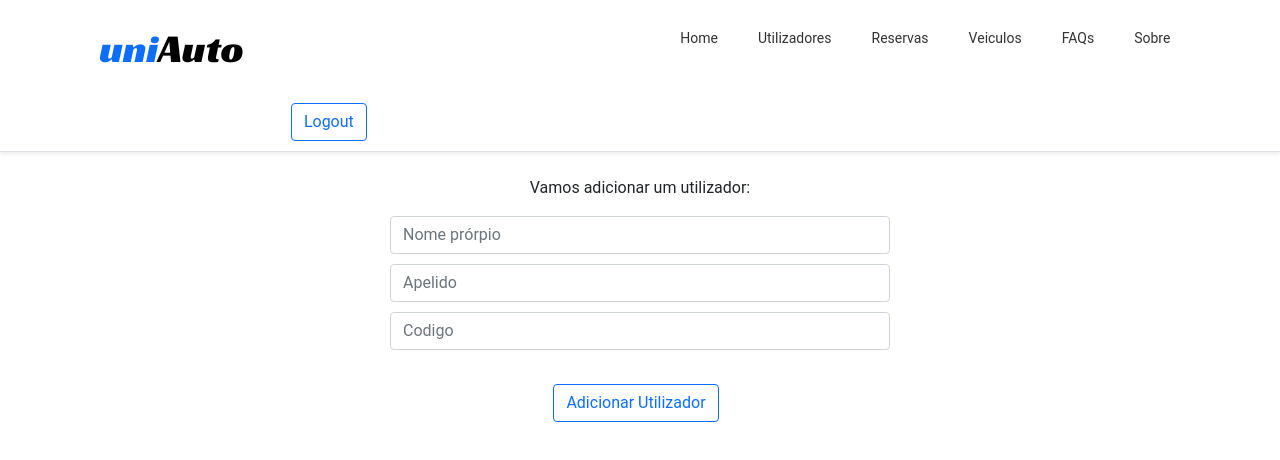
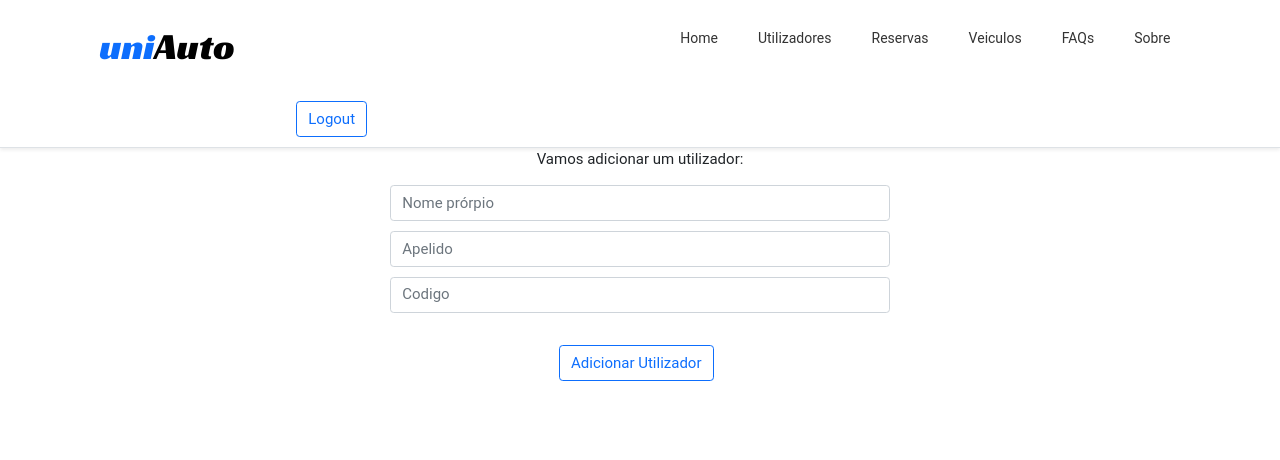
Before and after one commit to Bullmast/UniAuto, a React (Create React App) app in the folder src/webapp/: page /Utilizadores in a window 1280 px wide. Shown: the top 460 px of the page. Built offline with nearby package versions, Linux system fonts and the light colour scheme.

Commit message:
problema do scroll dos veiculos no firefpx

```diff
--- a/src/webapp/public/index.html
+++ b/src/webapp/public/index.html
@@ -10,6 +10,10 @@
           content="Web site created using create-react-app"
   />
   <link rel="apple-touch-icon" href="%PUBLIC_URL%/logo192.png" />
+  <link rel="stylesheet" href="https://www.w3schools.com/w3css/4/w3.css">
+  <link rel="stylesheet" href="https://fonts.googleapis.com/css?family=Lato">
+  <link rel="stylesheet" href="https://fonts.googleapis.com/css?family=Montserrat">
+  <link rel="stylesheet" href="https://cdnjs.cloudflare.com/ajax/libs/font-awesome/4.7.0/css/font-awesome.min.css">
   <!--
     manifest.json provides metadata used when your web app is installed on a
     user's mobile device or desktop. See https://developers.google.com/web/fundamentals/web-app-manifest/
--- a/src/webapp/src/DataList.js
+++ b/src/webapp/src/DataList.js
@@ -58,7 +58,6 @@ class DataList extends Component {
             return (
                 <div className="App-intro">
                     <h2>Utilizadores</h2>
-                    <h1>{this.props.statement}</h1>
                     {users.map(utilizador =>
                         <div key={utilizador.id}>
                             {utilizador.firstName} ({utilizador.lastName})
--- a/src/webapp/src/Header.js
+++ b/src/webapp/src/Header.js
@@ -7,7 +7,7 @@ class Header extends Component {
     render() {
         return (
             <header
-                className="shadow-sm d-flex flex-wrap align-items-center justify-content-center justify-content-md-between py-0 mb-4 border-bottom">
+                className="shadow-sm d-flex flex-wrap align-items-center justify-content-center justify-content-md-between py-0 border-bottom">
                 <a href="/" className="d-flex align-items-center col-md-3 mb-2 mb-md-0 text-dark text-decoration-none">
                     <h1 id="uni"> uni </h1>
                     <h1 id="auto">Auto </h1>
--- a/src/webapp/src/ListaReservas.js
+++ b/src/webapp/src/ListaReservas.js
@@ -9,7 +9,7 @@ function ListaReservas(){
         <div className="ListaRervas">
         <Header/>
         <div>
-            /*this.state.showMessage && */(<DataList statement='trip' />
+            <DataList statement='trip'/>
         </div>
         </div>
     );
--- a/src/webapp/src/ListaUtilizadores.js
+++ b/src/webapp/src/ListaUtilizadores.js
@@ -9,7 +9,7 @@ function ListaUtilizadores(){
         <div className="ListaUtilizadores">
         <Header/>
         <div>
-            /*this.state.showMessage && */(<DataList statement='user' />
+            <DataList statement='user'/>
         </div>
         </div>
     );
```
Also changed, not shown: 2 other files (tests, documents, lock files or other folders). Lines whose indentation alone changed are shown as unchanged.
